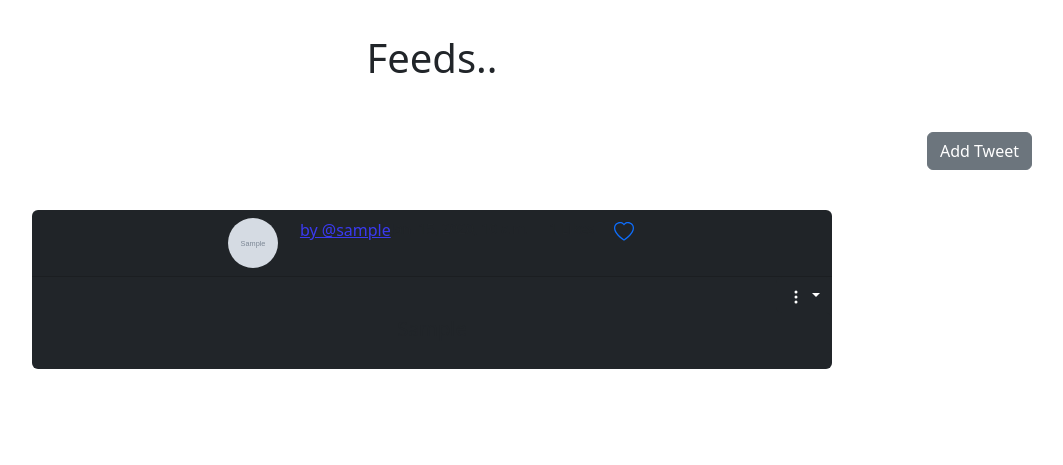
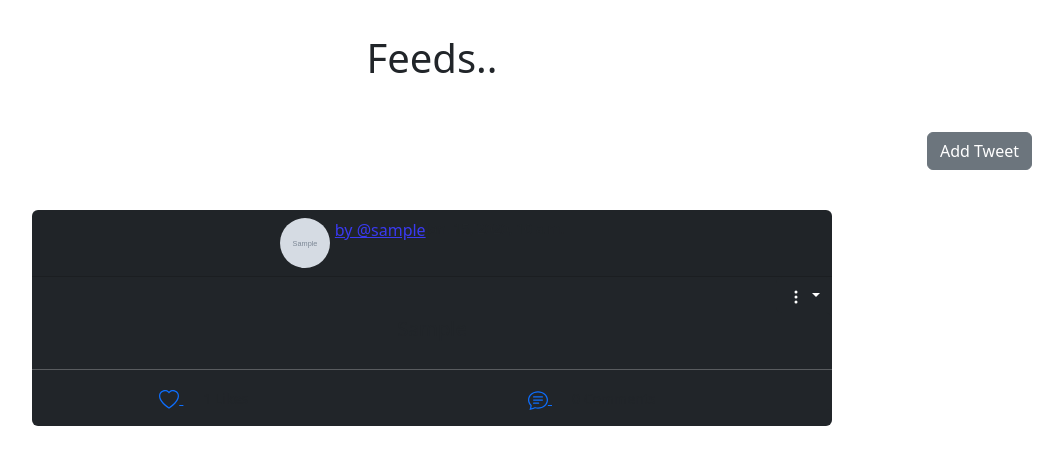
Before and after one commit to Kirolls20/Twitter_Clone, a Django app: page / in a window 1280 px wide. Shown: the part 56-521 px from the top of the page, without its empty margins (208-1271 px from the left). Run offline with Django 4.2, Linux system fonts and the light colour scheme; tables that the repository leaves empty hold one stand-in row (values such as "Sample post"); grey boxes marked "Sample" are stand-in pictures.

Commit message:
Feat : add Comment model and associte it with User and Tweet models

```diff
--- a/tweetLand/admin.py
+++ b/tweetLand/admin.py
@@ -1,12 +1,13 @@
 from django.contrib import admin
 from django.contrib.auth.models import Group,User
-from .models import Tweet,User
+from .models import Tweet,User,Comment
 
 # Register and UnRegister your models here.
 admin.site.unregister(Group)
 admin.site.register(User)
 # admin.site.register(Profile)
 admin.site.register(Tweet)
+admin.site.register(Comment)
 
 # Expand The User model with profile model inline
 # class UserProfileInline(admin.StackedInline):
--- a/tweetLand/forms.py
+++ b/tweetLand/forms.py
@@ -1,6 +1,6 @@
 from typing import Any
 from django import forms
-from .models import Tweet,User
+from .models import Tweet,User,Comment
 from django.contrib.auth.forms import UserCreationForm
 # from django.contrib.auth.models import User
 
@@ -20,6 +20,20 @@ class TweetForm(forms.ModelForm):
     class Meta:
         model = Tweet
         exclude= ['user','likes']
+
+
+
+
+class CommentForm(forms.ModelForm):
+    comment = forms.CharField(required=True,widget= forms.widgets.Textarea(
+        attrs= {
+            'Placeholder':" Comment Here ",
+                'class': 'form-control',
+        }
+    ))
+    class Meta:
+        model= Comment
+        exclude = ['user']
 
 class SignupForm(UserCreationForm):
     first_name = forms.CharField(
--- a/tweetLand/models.py
+++ b/tweetLand/models.py
@@ -19,10 +19,12 @@ class User(AbstractUser):
 
 
 
+
 class Tweet(models.Model):
     user = models.ForeignKey(User,related_name='tweets' ,on_delete=models.DO_NOTHING)
     tweet = models.CharField(max_length=200,blank=False)
     likes = models.ManyToManyField(User,related_name='tweet_like',blank=True)
+    comments= models.ManyToManyField(User,related_name='tweet_comment',through='Comment')
     created_at = models.DateTimeField(auto_now_add=True)
     updated_at = models.DateTimeField(auto_now=True)
 
@@ -33,6 +35,11 @@ class Tweet(models.Model):
         return f'{self.user.username}  {self.created_at} '
 
 
+class Comment(models.Model):
+    comment = models.TextField()
+    user = models.ForeignKey(User, on_delete=models.CASCADE)
+    tweet = models.ForeignKey(Tweet, on_delete=models.CASCADE)
+    created_at = models.DateTimeField(auto_now_add=True)
 
 
 
--- a/tweetLand/templates/home.html
+++ b/tweetLand/templates/home.html
@@ -15,7 +15,7 @@
 <div style="display: flex; justify-content: flex-end; margin:40px;">
     <div class="width:100px;">
         <button class="btn btn-secondary" id="showPopup">Add Tweet</button>
-        <!-- PopUP Contianer -->
+        <!-- PopUP Contianer To Create A Tweet -->
         <div class="container">
             <div class="pop-up" id="popup">
                 <h2 style="text-align: center;">Make A tweet!</h2>
@@ -51,20 +51,10 @@
                     <div class="col-10" style="display: flex;">
                         <a href="{% url 'profile' tweet.user.id %}" style="color:rgb(58, 58, 240)"> by @{{tweet.user|lower}}</a>
                         <small class="text-muted">{{tweet.updated_at}}</small>
-                        <small class="text-muted" style="margin-left:20px;">{{tweet.total_likes}} Likes</small>
-                        {% if request.user in tweet.likes.all %}
-                            <a href="{% url 'like_tweet' tweet.id %}"style="margin-left:20px;" >
-                                <svg xmlns="http://www.w3.org/2000/svg" width="20" height="20" fill="currentColor" class="bi bi-heart-fill" viewBox="0 0 16 16">
-                                    <path fill-rule="evenodd" d="M8 1.314C12.438-3.248 23.534 4.735 8 15-7.534 4.736 3.562-3.248 8 1.314z"/>
-                                  </svg>
-                            </a>
-                        {% else %}
-                            <a href="{% url 'like_tweet' tweet.id %}"style="margin-left:20px;" >
-                                <svg xmlns="http://www.w3.org/2000/svg" width="20" height="20" fill="currentColor" class="bi bi-heart" viewBox="0 0 16 16">
-                                    <path d="m8 2.748-.717-.737C5.6.281 2.514.878 1.4 3.053c-.523 1.023-.641 2.5.314 4.385.92 1.815 2.834 3.989 6.286 6.357 3.452-2.368 5.365-4.542 6.286-6.357.955-1.886.838-3.362.314-4.385C13.486.878 10.4.28 8.717 2.01L8 2.748zM8 15C-7.333 4.868 3.279-3.04 7.824 1.143c.06.055.119.112.176.171a3.12 3.12 0 0 1 .176-.17C12.72-3.042 23.333 4.867 8 15z"/>
-                                </svg>
-                            </a>
-                        {% endif %}
+
+
+
+
                     </div>
                 </div>
             </div>
@@ -92,7 +82,42 @@
         </div>
         <div class="card text-bg-dark mb-3" style="border-radius: 5px; border:#b3a8a8 8px; text-align: center;">
             <h5 class="text-muted" style="padding:4px;">{{tweet.tweet}}</h5>
+                <hr>
+                <!-- Likes And Comment Section  -->
+                <div class="container">
+                    <div class="row">
+                    </div>
+                    <div class="col-5">
 
+                        {% if request.user in tweet.likes.all %}
+                                <a href="{% url 'like_tweet' tweet.id %}"style="margin-left:20px;" >
+                                    <svg xmlns="http://www.w3.org/2000/svg" width="20" height="20" fill="currentColor" class="bi bi-heart-fill" viewBox="0 0 16 16">
+                                        <path fill-rule="evenodd" d="M8 1.314C12.438-3.248 23.534 4.735 8 15-7.534 4.736 3.562-3.248 8 1.314z"/>
+                                      </svg>
+                                </a>
+                            {% else %}
+                                <a href="{% url 'like_tweet' tweet.id %}"style="margin-left:20px;" >
+                                    <svg xmlns="http://www.w3.org/2000/svg" width="20" height="20" fill="currentColor" class="bi bi-heart" viewBox="0 0 16 16">
+                                        <path d="m8 2.748-.717-.737C5.6.281 2.514.878 1.4 3.053c-.523 1.023-.641 2.5.314 4.385.92 1.815 2.834 3.989 6.286 6.357 3.452-2.368 5.365-4.542 6.286-6.357.955-1.886.838-3.362.314-4.385C13.486.878 10.4.28 8.717 2.01L8 2.748zM8 15C-7.333 4.868 3.279-3.04 7.824 1.143c.06.055.119.112.176.171a3.12 3.12 0 0 1 .176-.17C12.72-3.042 23.333 4.867 8 15z"/>
+                                    </svg>
+                                </a>
+                            {% endif %}
+                            <small class="text-muted" style="margin-left:20px;"> {{tweet.total_likes}} Likes</small>
+
+                    </div>
+                    <div class="col-7">
+                        <a href="" style="margin-left:20px;">
+                            <svg xmlns="http://www.w3.org/2000/svg" width="20" height="20" fill="currentColor" class="bi bi-chat-text" viewBox="0 0 16 16">
+                                <path d="M2.678 11.894a1 1 0 0 1 .287.801 10.97 10.97 0 0 1-.398 2c1.395-.323 2.247-.697 2.634-.893a1 1 0 0 1 .71-.074A8.06 8.06 0 0 0 8 14c3.996 0 7-2.807 7-6 0-3.192-3.004-6-7-6S1 4.808 1 8c0 1.468.617 2.83 1.678 3.894zm-.493 3.905a21.682 21.682 0 0 1-.713.129c-.2.032-.352-.176-.273-.362a9.68 9.68 0 0 0 .244-.637l.003-.01c.248-.72.45-1.548.524-2.319C.743 11.37 0 9.76 0 8c0-3.866 3.582-7 8-7s8 3.134 8 7-3.582 7-8 7a9.06 9.06 0 0 1-2.347-.306c-.52.263-1.639.742-3.468 1.105z"/>
+                                <path d="M4 5.5a.5.5 0 0 1 .5-.5h7a.5.5 0 0 1 0 1h-7a.5.5 0 0 1-.5-.5zM4 8a.5.5 0 0 1 .5-.5h7a.5.5 0 0 1 0 1h-7A.5.5 0 0 1 4 8zm0 2.5a.5.5 0 0 1 .5-.5h4a.5.5 0 0 1 0 1h-4a.5.5 0 0 1-.5-.5z"/>
+                              </svg>
+
+                        </a>
+                        <small class="text-muted" style="margin-left:20px;"> 0 Comments </small>
+                    </div>
+                    </div>
+
+                </div>
         </div>
     </div>
     <!-- The Body Of the Tweet -->
--- a/tweetLand/views.py
+++ b/tweetLand/views.py
@@ -114,6 +114,9 @@ class ProfileView(LoginRequiredMixin,DetailView):
 #         else:
 #             tweet.likes.add(request.user)
 
+class CreateCommentView(LoginRequiredMixin,CreateView):
+    template_name = 'home.html'
+
 
 def like_Tweet(request,pk):
     if request.user.is_authenticated:
```
Also changed, not shown: tweetLand/templates/profile.html (+15 -0 lines), tweetLand/migrations/0001_initial.py, tweetLand/migrations/0002_user_profile_pic.py (deleted), tweetLand/migrations/0003_tweet_likes.py (deleted).
